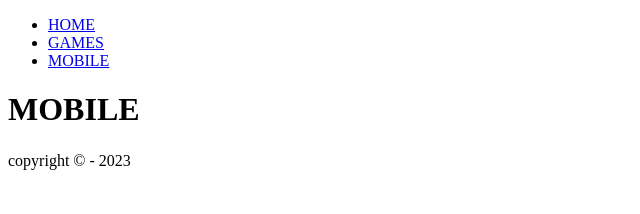
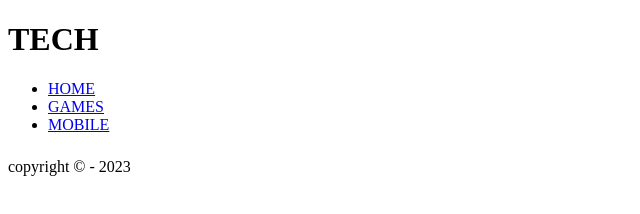
Before and after one commit to 1TDSPG-2023/exercicio-html1, a plain HTML site: page rm551575/tech.html in a window 1280 px wide. Shown: the whole page, without its empty margins (0-640 px from the left). Drawn offline with Linux system fonts and the light colour scheme.

Commit message:
Página tech com cabeçalho normalizado.

```diff
--- a/rm551575/tech.html
+++ b/rm551575/tech.html
@@ -9,6 +9,8 @@
 <body>
 
     <div class="container">
+        <header class="cabecalho">
+            <h1>TECH</h1>
             <nav>
                 <ul>
                     <li><a href="./index.html">HOME</a></li>
@@ -16,9 +18,6 @@
                     <li><a href="./mobile.html">MOBILE</a></li>
                 </ul>
             </nav>
-
-        <header>
-            <h1>MOBILE</h1>
         </header>
 
 
```
Lines whose indentation alone changed are shown as unchanged.
